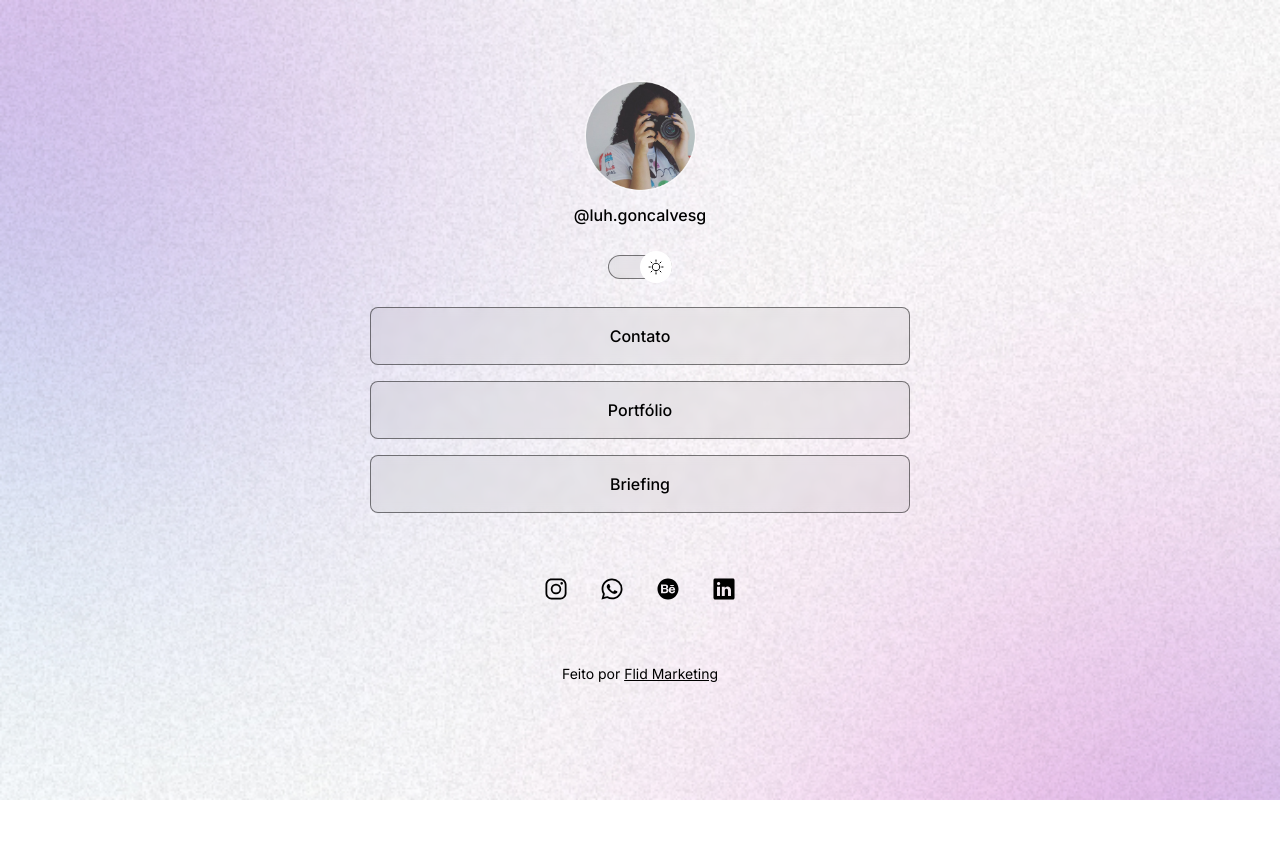
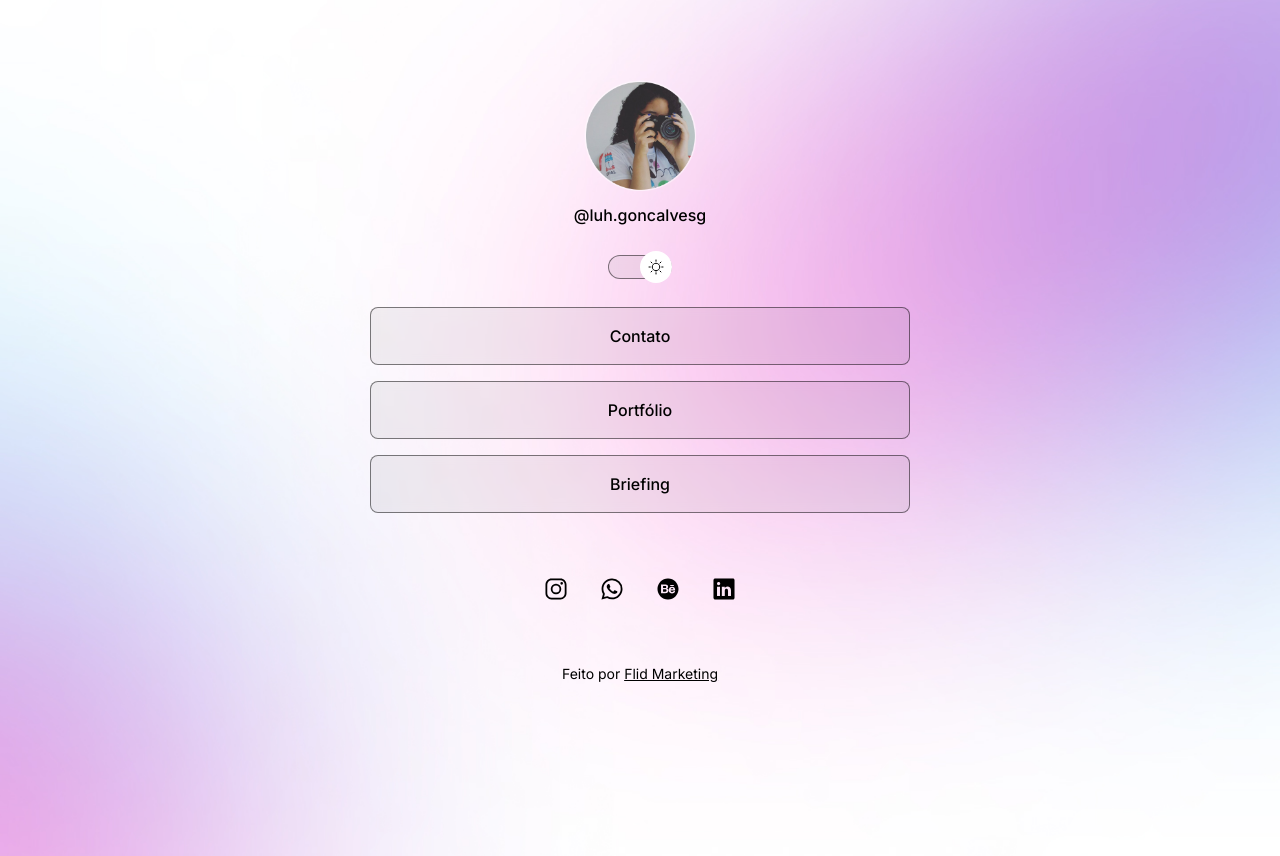
Before and after one commit to charlesalmeiida/dev-links, a plain HTML site: page index.html in a window 1280 px wide. Both pictures are taken after a click on the element 640 px from the left and 267 px from the top of the page. Before the commit the page ends 800 px from the top, so only its background shows below. Drawn offline with nearby package versions, Linux system fonts and the light colour scheme.

Commit message:
adjust background image

```diff
--- a/css/style.css
+++ b/css/style.css
@@ -12,7 +12,6 @@
   --surface-color-hover: rgba(255, 255, 255, 0.2);
   --highlight-color: rgba(255, 255, 255, 0.2);
   --switch-bg-url: url(../assets/moon-star.svg);
-  --change-button: ;
 }
 
 .light {
@@ -27,6 +26,7 @@
 
 body {
   background: var(--bg-url) no-repeat top center/cover;
+  height: 100vh;
 }
 
 body * {
@@ -152,3 +152,13 @@ footer {
 footer a {
   text-decoration: underline;
 }
+
+@media (min-width: 700px) {
+  :root {
+    --bg-url: url(../assets/bg-desktop.jpg);
+  }
+
+  .light {
+    --bg-url: url(../assets/bg-desktop-light.jpg);
+  }
+}
```
Also changed, not shown: assets/bg-desktop-light.jpg (added), assets/bg-desktop.jpg (added).
